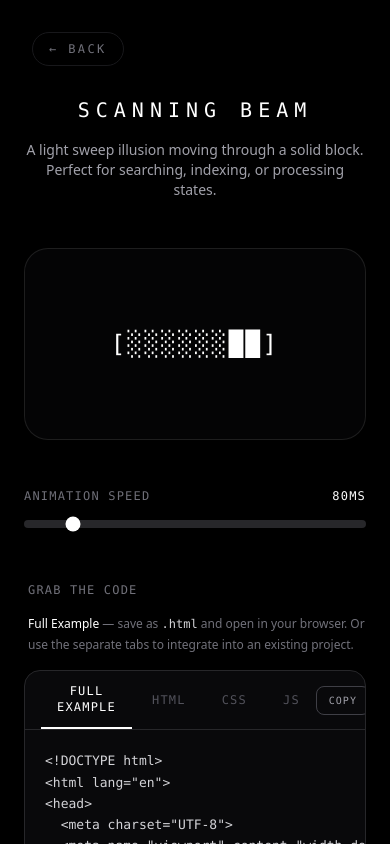
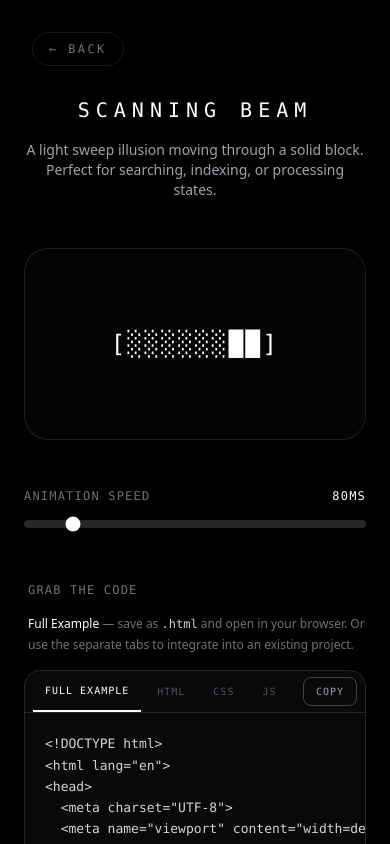
Before and after one commit to prakharp18/monot-ui, a React (Vite) app: page /component/beam in a window 390 px wide. Shown: the top 844 px of the page. Built offline with nearby package versions, Linux system fonts and the light colour scheme; a web font is replaced by a local one.

Commit message:
changed css / mobile

```diff
--- a/src/components/ui/code-block.tsx
+++ b/src/components/ui/code-block.tsx
@@ -22,13 +22,13 @@ export const CodeBlock = ({ tabs }: CodeBlockProps) => {
   return (
     <div className="w-full rounded-2xl border border-zinc-800 bg-zinc-950 overflow-hidden">
       {/* Tab Bar */}
-      <div className="flex items-center justify-between border-b border-zinc-800 px-4">
-        <div className="flex gap-1">
+      <div className="flex items-center border-b border-zinc-800 px-2 sm:px-4 gap-2">
+        <div className="flex gap-1 overflow-x-auto flex-1 min-w-0 scrollbar-hide">
           {tabs.map((tab, i) => (
             <button
               key={tab.label}
               onClick={() => setActive(i)}
-              className={`px-4 py-3 text-xs font-mono uppercase tracking-widest transition-colors ${
+              className={`px-3 sm:px-4 py-3 text-[10px] sm:text-xs font-mono uppercase tracking-widest transition-colors whitespace-nowrap flex-shrink-0 ${
                 active === i
                   ? 'text-white border-b-2 border-white'
                   : 'text-zinc-600 hover:text-zinc-400'
@@ -41,7 +41,7 @@ export const CodeBlock = ({ tabs }: CodeBlockProps) => {
 
         <button
           onClick={handleCopy}
-          className="px-3 py-1.5 text-[10px] font-mono uppercase tracking-widest rounded-lg border border-zinc-700 text-zinc-400 hover:text-white hover:border-zinc-500 transition-all"
+          className="flex-shrink-0 px-3 py-1.5 text-[10px] font-mono uppercase tracking-widest rounded-lg border border-zinc-700 text-zinc-400 hover:text-white hover:border-zinc-500 transition-all"
         >
           {copied ? '✓ Copied' : 'Copy'}
         </button>
--- a/src/index.css
+++ b/src/index.css
@@ -2,6 +2,15 @@
 @tailwind components;
 @tailwind utilities;
 
+@layer utilities {
+  .scrollbar-hide {
+    -ms-overflow-style: none;
+    scrollbar-width: none;
+  }
+  .scrollbar-hide::-webkit-scrollbar {
+    display: none;
+  }
+}
 
 :root {
   font-family: "Pathway Extreme", sans-serif;
```
